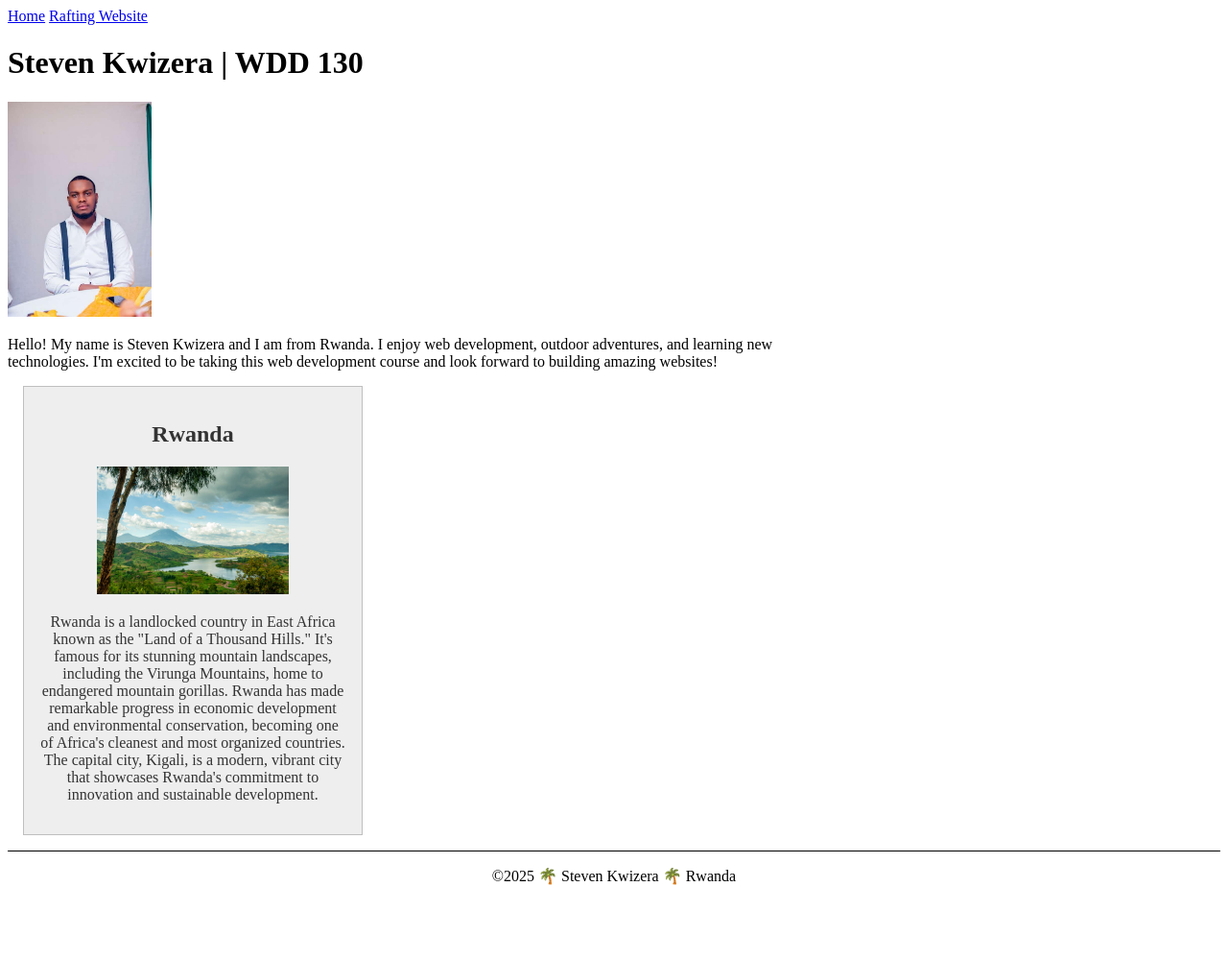
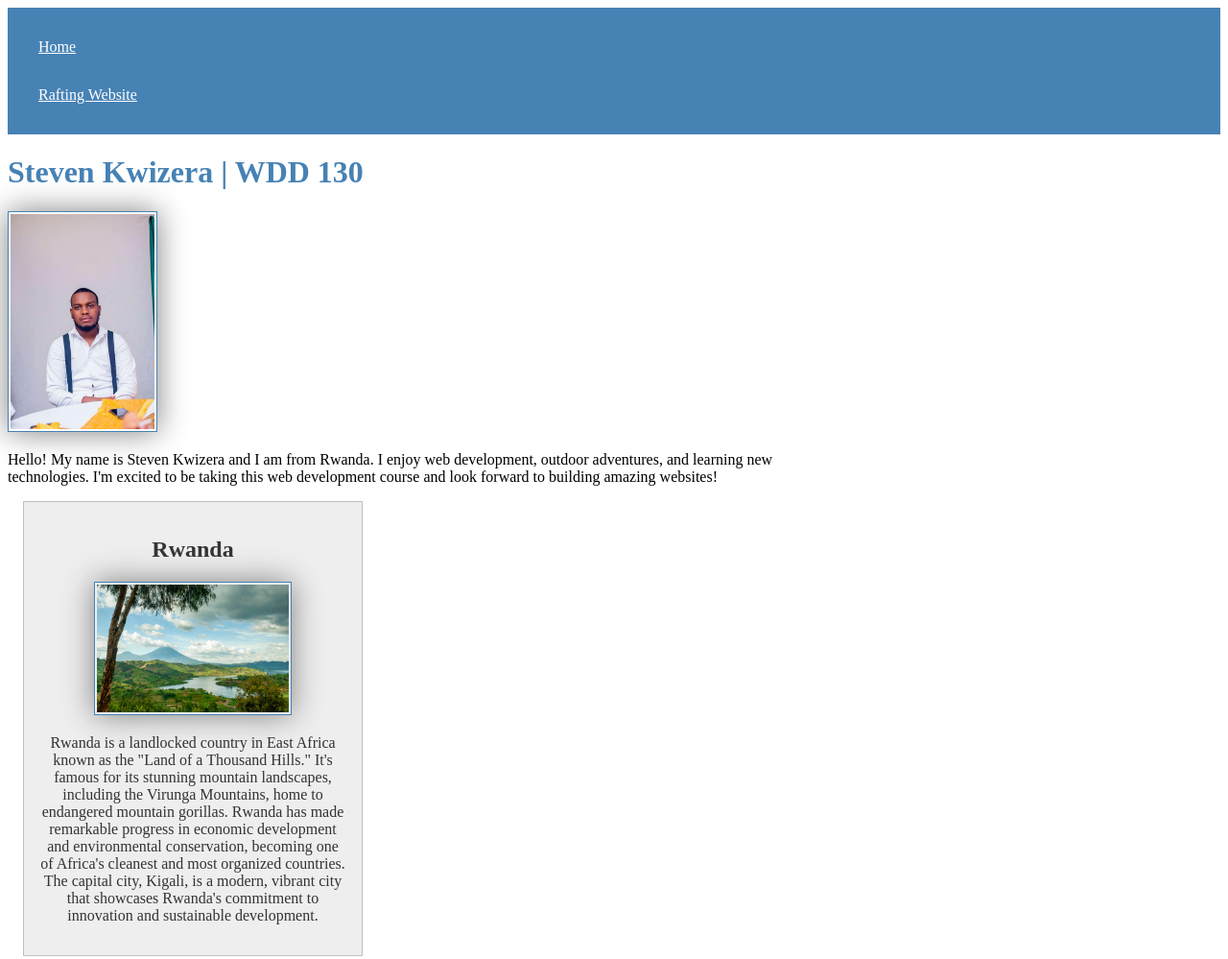
Before and after one commit to Stevenkwizera06/wdd130, a plain HTML site: page index.html in a window 1280 px wide. Shown: the top 999 px of the page at 96% size. Before the commit the page ends 938 px from the top, so only its background shows below. Drawn offline with Linux system fonts and the light colour scheme.

Commit message:
Fix W02 Assignment: Add styles folder, missing CSS rules, and proper structure

```diff
--- a/index.html
+++ b/index.html
@@ -6,7 +6,7 @@
     <title>Steven Kwizera | WDD 130</title>
     <meta name="description" content="Steven Kwizera's WDD 130 course home page showcasing web development skills and personal information from Rwanda.">
     <meta name="author" content="Steven Kwizera">
-    <link rel="stylesheet" href="styles.css">
+    <link rel="stylesheet" href="styles/styles.css">
   </head>
   <body>
     <header>
--- a/styles.css
+++ b/styles/styles.css
@@ -1,8 +1,34 @@
 /* CSS for WDD 130 Home Page */
+
+/* Navigation styling */
+nav {
+  background-color: steelblue;
+  padding: 1rem;
+}
+
+nav a {
+  color: white;
+  padding: 1rem;
+  display: block;
+}
 
 /* Main content styling */
 main {
   max-width: 840px;
+}
+
+/* H1 styling */
+h1 {
+  color: steelblue;
+}
+
+/* Image styling */
+img {
+  width: 150px;
+  height: auto;
+  border: 1px solid steelblue;
+  padding: 2px;
+  box-shadow: 0 0 30px gray;
 }
 
 /* Profile image in main */
```
